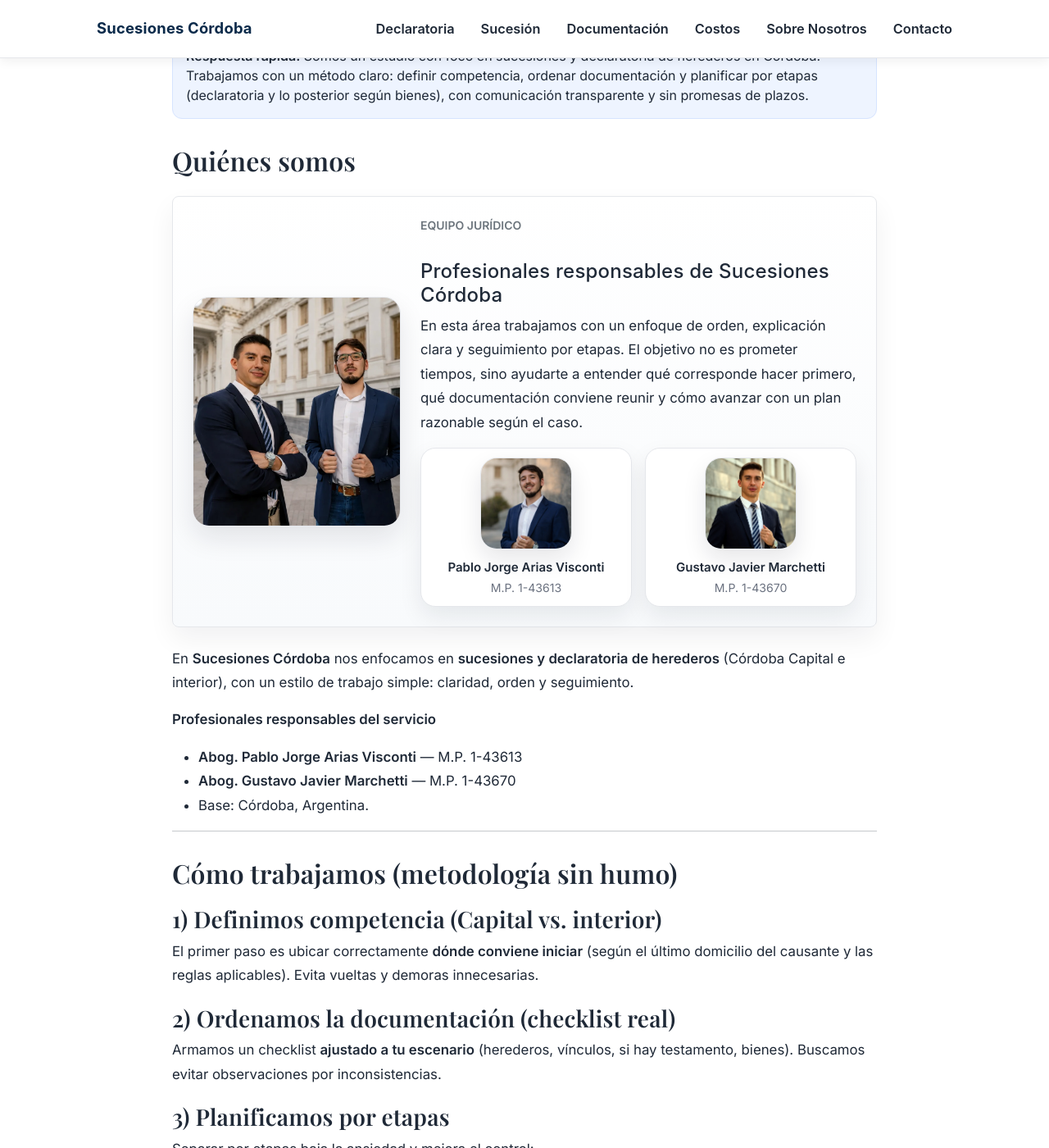
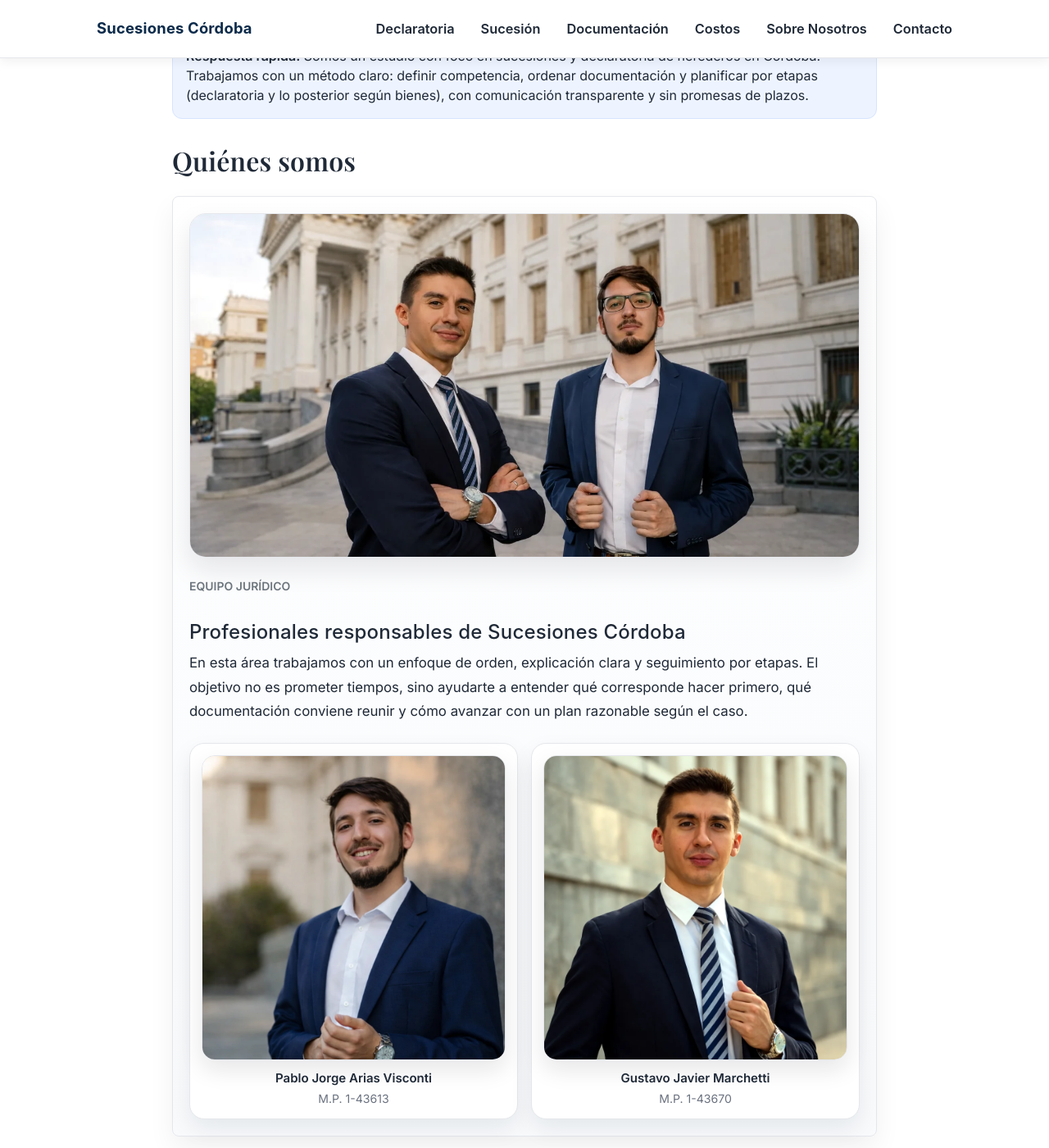
Before and after one commit to Elitedomainsx/sucesionescordoba, a Jekyll site: the page built from sobre-nosotros.md, in a window 1280 px wide and 1400 px high, scrolled down 201 px. Shown: the whole window at 82% size. Built offline with Jekyll 4.4.1, drawn with Linux system fonts in a browser that asks for light colours.

Commit message:
Add files via upload

```diff
--- a/assets/css/site.css
+++ b/assets/css/site.css
@@ -469,3 +469,147 @@ header.masthead{
     max-height: 260px;
   }
 }
+
+
+/* Fix 2026-03-08: trust box compacto para páginas internas */
+.attorneys-trust-box{
+  background: linear-gradient(180deg, #FFFFFF 0%, #F7FAFD 100%);
+  border: 1px solid var(--legal-border);
+  border-radius: 20px;
+  box-shadow: 0 .9rem 2rem rgba(15, 23, 42, .06);
+  padding: 1.25rem;
+}
+.attorneys-trust-box .attorneys-trust-title{
+  font-family: var(--bs-font-sans-serif);
+  font-weight: 700;
+  letter-spacing: 0;
+}
+.attorneys-trust-box .attorneys-trust-photos-grid{
+  display: grid;
+  grid-template-columns: repeat(2, minmax(0, 1fr));
+  gap: .9rem;
+}
+.attorneys-trust-box .attorney-photo-card{
+  background: #fff;
+  border: 1px solid var(--legal-border);
+  border-radius: 16px;
+  padding: .75rem;
+  box-shadow: 0 .6rem 1.4rem rgba(15, 23, 42, .06);
+  text-align: center;
+}
+.attorneys-trust-box .attorneys-trust-photo{
+  width: 100%;
+  aspect-ratio: 1 / 1;
+  height: auto;
+  object-fit: cover;
+  object-position: center 24%;
+  border-radius: 14px;
+  border: 1px solid var(--legal-border);
+  box-shadow: none;
+}
+.attorneys-trust-box .attorney-photo-card figcaption{
+  display: flex;
+  flex-direction: column;
+  gap: .15rem;
+  margin-top: .65rem;
+  line-height: 1.35;
+  font-size: .9rem;
+}
+.attorneys-trust-box .attorney-photo-card figcaption strong{
+  font-size: .9rem;
+}
+.attorneys-trust-box .attorney-photo-card figcaption span{
+  color: var(--legal-muted);
+  font-size: .84rem;
+}
+.attorneys-trust-box .attorneys-trust-list{
+  line-height: 1.6;
+}
+.attorneys-trust-box .attorneys-trust-actions .btn{
+  border-radius: .85rem;
+}
+
+/* Home: foto del equipo solamente */
+.page-home .home-attorney-card .team-photo-feature{
+  max-width: none;
+}
+.page-home .home-attorney-card .team-photo-wide{
+  width: 100%;
+  aspect-ratio: 16 / 10;
+  max-height: none;
+  object-fit: cover;
+  object-position: center 26%;
+  border-radius: 20px;
+}
+
+/* Sobre nosotros: hero de equipo arriba, retratos abajo */
+.team-feature-card{
+  padding: 1.25rem;
+}
+.team-feature-card .team-photo-feature{
+  max-width: none;
+}
+.team-feature-card .team-photo-wide{
+  width: 100%;
+  aspect-ratio: 16 / 9;
+  max-height: 420px;
+  object-fit: cover;
+  object-position: center 28%;
+  border-radius: 20px;
+}
+.team-feature-card .team-intro-copy{
+  max-width: 52rem;
+}
+.team-feature-card .team-mini-grid{
+  display: grid;
+  grid-template-columns: repeat(2, minmax(0, 1fr));
+  gap: 1rem;
+}
+.team-feature-card .team-mini-grid .attorney-photo-card{
+  background: #fff;
+  border: 1px solid var(--legal-border);
+  border-radius: 18px;
+  padding: .85rem;
+  box-shadow: 0 .75rem 1.75rem rgba(15, 23, 42, .08);
+}
+.team-feature-card .team-mini-grid .attorneys-trust-photo{
+  width: 100%;
+  aspect-ratio: 1 / 1;
+  height: auto;
+  object-fit: cover;
+  object-position: center 24%;
+  border-radius: 16px;
+}
+
+@media (max-width: 991.98px){
+  .attorneys-trust-box{
+    padding: 1rem;
+  }
+  .page-home .home-attorney-card .team-photo-wide{
+    aspect-ratio: 4 / 3;
+    object-position: center 28%;
+  }
+  .team-feature-card .team-photo-wide{
+    aspect-ratio: 4 / 3;
+    max-height: 360px;
+  }
+}
+
+@media (max-width: 767.98px){
+  .attorneys-trust-box .attorneys-trust-photos-grid,
+  .team-feature-card .team-mini-grid{
+    grid-template-columns: 1fr;
+  }
+  .attorneys-trust-box .attorney-photo-card{
+    max-width: 220px;
+    margin-inline: auto;
+  }
+  .attorneys-trust-box .attorneys-trust-actions{
+    gap: .75rem;
+  }
+  .team-feature-card .team-photo-wide,
+  .page-home .home-attorney-card .team-photo-wide{
+    aspect-ratio: 5 / 4;
+    max-height: 300px;
+  }
+}
--- a/sobre-nosotros.md
+++ b/sobre-nosotros.md
@@ -20,34 +20,30 @@ faq:
 
 ## Quiénes somos
 
-<div class="team-feature-card border rounded-3 p-3 p-md-4 my-4">
-  <div class="row g-4 align-items-center">
-    <div class="col-12 col-lg-4">
-      <figure class="team-photo-feature mb-0">
-        <img class="team-photo-wide" src="/assets/img/estudio-arias-visconti-marchetti-equipo.webp" alt="Abogados Pablo Arias Visconti y Gustavo Marchetti, equipo jurídico de sucesiones en Córdoba" loading="lazy" decoding="async" width="1400" height="933" />
-      </figure>
-    </div>
-    <div class="col-12 col-lg-8">
-      <div class="small text-uppercase text-muted fw-semibold mb-2">Equipo jurídico</div>
-      <h2 class="h4 mb-2">Profesionales responsables de Sucesiones Córdoba</h2>
-      <p class="mb-3">En esta área trabajamos con un enfoque de orden, explicación clara y seguimiento por etapas. El objetivo no es prometer tiempos, sino ayudarte a entender qué corresponde hacer primero, qué documentación conviene reunir y cómo avanzar con un plan razonable según el caso.</p>
-      <div class="team-mini-grid">
-        <figure class="attorney-photo-card mb-0">
-          <img class="attorneys-trust-photo" src="/assets/img/pablo-jorge-arias-visconti.webp" alt="Pablo Jorge Arias Visconti, abogado de sucesiones en Córdoba" loading="lazy" decoding="async" width="220" height="220" />
-          <figcaption>
-            <strong>Pablo Jorge Arias Visconti</strong>
-            <span>M.P. 1-43613</span>
-          </figcaption>
-        </figure>
-        <figure class="attorney-photo-card mb-0">
-          <img class="attorneys-trust-photo" src="/assets/img/gustavo-javier-marchetti.webp" alt="Gustavo Javier Marchetti, abogado de sucesiones en Córdoba" loading="lazy" decoding="async" width="220" height="220" />
-          <figcaption>
-            <strong>Gustavo Javier Marchetti</strong>
-            <span>M.P. 1-43670</span>
-          </figcaption>
-        </figure>
-      </div>
-    </div>
+<div class="team-feature-card border rounded-3 my-4">
+  <figure class="team-photo-feature mb-4">
+    <img class="team-photo-wide" src="/assets/img/estudio-arias-visconti-marchetti-equipo.webp" alt="Abogados Pablo Arias Visconti y Gustavo Marchetti, equipo jurídico de sucesiones en Córdoba" loading="lazy" decoding="async" width="1400" height="933" />
+  </figure>
+
+  <div class="small text-uppercase text-muted fw-semibold mb-2">Equipo jurídico</div>
+  <h2 class="h4 mb-2">Profesionales responsables de Sucesiones Córdoba</h2>
+  <p class="mb-4 team-intro-copy">En esta área trabajamos con un enfoque de orden, explicación clara y seguimiento por etapas. El objetivo no es prometer tiempos, sino ayudarte a entender qué corresponde hacer primero, qué documentación conviene reunir y cómo avanzar con un plan razonable según el caso.</p>
+
+  <div class="team-mini-grid">
+    <figure class="attorney-photo-card mb-0">
+      <img class="attorneys-trust-photo" src="/assets/img/pablo-jorge-arias-visconti.webp" alt="Pablo Jorge Arias Visconti, abogado de sucesiones en Córdoba" loading="lazy" decoding="async" width="1024" height="1024" />
+      <figcaption>
+        <strong>Pablo Jorge Arias Visconti</strong>
+        <span>M.P. 1-43613</span>
+      </figcaption>
+    </figure>
+    <figure class="attorney-photo-card mb-0">
+      <img class="attorneys-trust-photo" src="/assets/img/gustavo-javier-marchetti.webp" alt="Gustavo Javier Marchetti, abogado de sucesiones en Córdoba" loading="lazy" decoding="async" width="900" height="900" />
+      <figcaption>
+        <strong>Gustavo Javier Marchetti</strong>
+        <span>M.P. 1-43670</span>
+      </figcaption>
+    </figure>
   </div>
 </div>
 
```
Also changed, not shown: _includes/attorneys-trust-box.html (+27 -13 lines).
